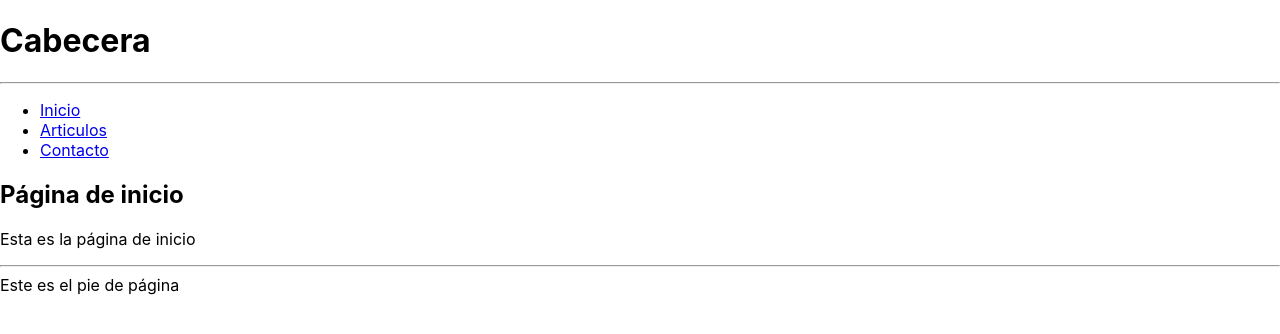
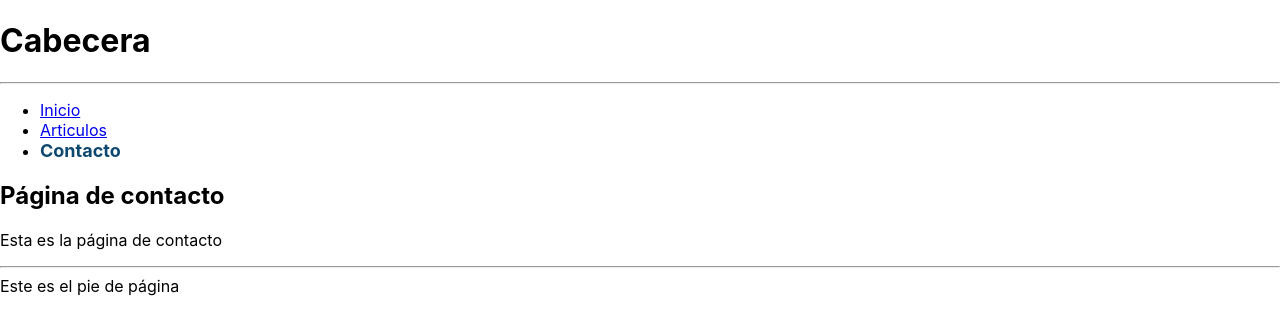
Before and after one commit to avanoldenbarneveld/master-en-react, a React (Create React App) app in the folder 07-rutas/: page /contacto in a window 1280 px wide. Shown: the top 334 px of the page. Built offline with nearby package versions, Linux system fonts and the light colour scheme; the HTML template or start-up script is replaced by a standard one.

Commit message:
add link component to error page

```diff
--- a/07-rutas/src/components/Contacto.js
+++ b/07-rutas/src/components/Contacto.js
@@ -3,8 +3,8 @@ import React from 'react'
 export const Contacto = () => {
   return (
     <div>
-        <h1> Página de inicio</h1>
-        <p> Esta es la página de inicio</p>
+        <h1> Página de contacto</h1>
+        <p> Esta es la página de contacto</p>
     </div>
   )
 }
--- a/07-rutas/src/components/Error.js
+++ b/07-rutas/src/components/Error.js
@@ -1,10 +1,12 @@
 import React from 'react'
+import { Link } from 'react-router-dom'
 
 export const Error = () => {
   return (
     <div>
         <h1> Error 404 </h1>
         <p> Esta página no existe</p>
+        <Link to="/inicio">Volver al inicio</Link>
     </div>
   )
 }
--- a/07-rutas/src/index.css
+++ b/07-rutas/src/index.css
@@ -11,3 +11,10 @@ code {
   font-family: source-code-pro, Menlo, Monaco, Consolas, 'Courier New',
     monospace;
 }
+
+.activado {
+  font-weight: bold;
+  font-size: 18px;
+  color: rgb(13,73, 111);
+  text-decoration: none;
+}
--- a/07-rutas/src/routers/RouterPrincipal.js
+++ b/07-rutas/src/routers/RouterPrincipal.js
@@ -15,13 +15,23 @@ export const RouterPrincipal = () => {
     <nav>
         <ul>
             <li>
-            <NavLink to="/inicio">Inicio</NavLink>
+            <NavLink
+              to="/inicio"
+              className={({isActive}) => isActive ? "activado" : ""}>
+                Inicio
+              </NavLink>
             </li>
             <li>
-            <NavLink to="/articulos">Articulos</NavLink>
+            <NavLink to="/articulos"
+            className={({isActive}) => isActive ? "activado" : ""}>
+              Articulos
+            </NavLink>
             </li>
             <li>
-            <NavLink to="/contacto">Contacto</NavLink>
+            <NavLink to="/contacto"
+            className={({isActive}) => isActive ? "activado" : ""}>
+              Contacto
+            </NavLink>
             </li>
         </ul>
     </nav>
```
